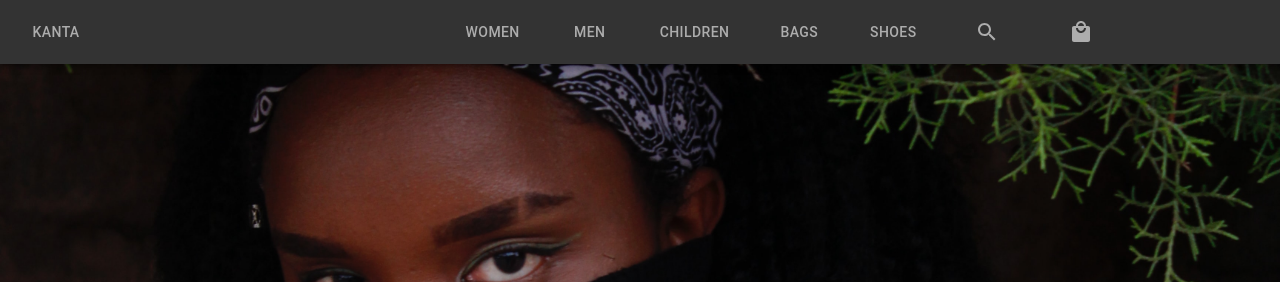
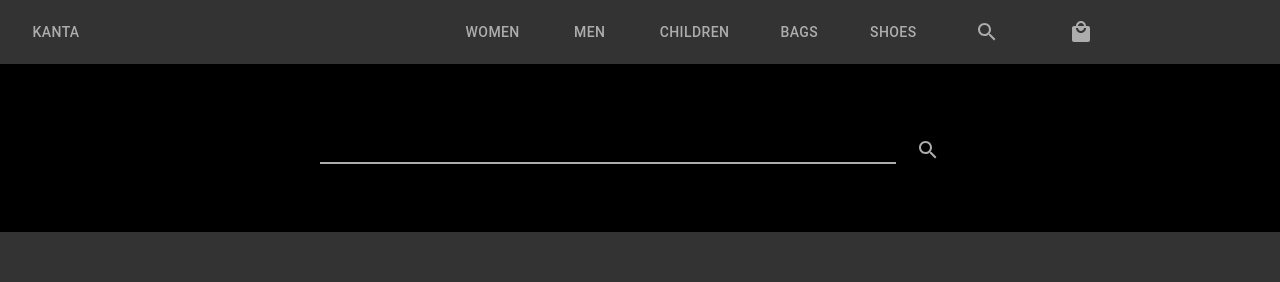
Before and after one commit to 1nusah/kanta-online, a React (Create React App) app: page /search in a window 1280 px wide. Shown: the top 282 px of the page. Built offline with nearby package versions, Linux system fonts and the light colour scheme.

Commit message:
search route done

```diff
--- a/src/App.js
+++ b/src/App.js
@@ -14,6 +14,7 @@ import BagProducts from './components/bags/BagProducts';
 import ShoeProducts from './components/shoes/ShoeProducts';
 import OrderSuccess from './components/orderPage/OrderSuccess';
 import Shop from './components/shop/Shop';
+import Search from './components/search/search';
 
 function App() {
 	return (
@@ -75,11 +76,12 @@ function App() {
 					<ProductCheckOut />
 					<Footer />
 				</Route>
-				<Route path="/login">
-					<h1>Login</h1>
+				<Route path="/search">
+					<Header />
+					<Search />
+					<Footer />
 				</Route>
 				<Route path="/">
-					<h1>hello world</h1>
 					<Header />
 					<Home />
 					<Footer />
--- a/src/components/header/Header.js
+++ b/src/components/header/Header.js
@@ -11,7 +11,6 @@ import {
 
 import SearchIcon from '@material-ui/icons/Search';
 import LocalMallIcon from '@material-ui/icons/LocalMall';
-import CancelIcon from '@material-ui/icons/Cancel';
 import MenuIcon from '@material-ui/icons/Menu';
 import useMediaQuery from '@material-ui/core/useMediaQuery';
 import { useStateValue } from '../../StateProvider';
@@ -123,32 +122,16 @@ export default function Header(props) {
 												<CssTextField onChange={handleSearchText} />
 											</form>
 										)}
-										{searchBool && (
+										<Link to="/search">
 											<Button>
 												<SearchIcon
 													style={{
 														color: '#adadad',
 														borderBottomColor: '#adadad',
 													}}
-													onClick={() => {
-														setsearchBool(!searchBool);
-													}}
 												/>
 											</Button>
-										)}
-										{!searchBool && (
-											<Button>
-												<CancelIcon
-													style={{
-														color: '#adadad',
-														borderBottomColor: '#adadad',
-													}}
-													onClick={() => {
-														setsearchBool(!searchBool);
-													}}
-												/>
-											</Button>
-										)}
+										</Link>
 									</div>
 									<Link to="/cart" className="header_link">
 										<div className="header_button">
--- /dev/null
+++ b/src/components/search/search.css
@@ -0,0 +1,9 @@
+.searchContainer {
+	background-color: #000;
+	color: #adadad;
+	padding: 5%;
+	text-align: center;
+}
+.searchBox {
+	background-color: #000;
+}
--- /dev/null
+++ b/src/components/search/search.js
@@ -0,0 +1,81 @@
+import React, { useState } from 'react';
+import { Grid, Button } from '@material-ui/core';
+import SearchIcon from '@material-ui/icons/Search';
+import { CssTextField } from '../input/index';
+import axios from 'axios';
+import './search.css';
+const Search = () => {
+	const [searchItem, setsearchItem] = useState('');
+
+	const handleSearchText = (event) => {
+		setsearchItem(event.target.value);
+		console.log(searchItem);
+	};
+	const handleSearch = () => {
+		var options = {
+			method: 'GET',
+			url: 'https://rapidapi.p.rapidapi.com/products/v2/list',
+			params: {
+				offset: '0',
+				categoryId: '4209',
+				limit: '48',
+				store: 'US',
+				country: 'US',
+				currency: 'USD',
+				sort: 'freshness',
+				lang: 'en-US',
+				q: searchItem,
+				sizeSchema: 'US',
+			},
+			headers: {
+				'x-rapidapi-host': 'asos2.p.rapidapi.com',
+				'x-rapidapi-key': process.env.REACT_APP_RAPID_API_KEY,
+			},
+		};
+
+		axios
+			.request(options)
+			.then(function (response) {
+				// console.log(response.data);
+				// setmenShirt(response.data);
+			})
+			.catch(function (error) {
+				console.error(error);
+			});
+	};
+	return (
+		<Grid
+			container
+			className="searchContainer"
+			alignItems="center"
+			justify="center"
+		>
+			<Grid
+				className="searchBox"
+				style={{ paddingTop: '5%' }}
+				item
+				xs={12}
+				md={12}
+				lg={12}
+				sm={12}
+			>
+				<CssTextField
+					style={{ width: '50%' }}
+					autoFocus
+					onChange={handleSearchText}
+				/>
+				<Button>
+					<SearchIcon
+						style={{
+							color: '#adadad',
+							borderBottomColor: '#adadad',
+						}}
+						onClick={() => alert('ahjjajaj')}
+					/>
+				</Button>
+			</Grid>
+		</Grid>
+	);
+};
+
+export default Search;
```
